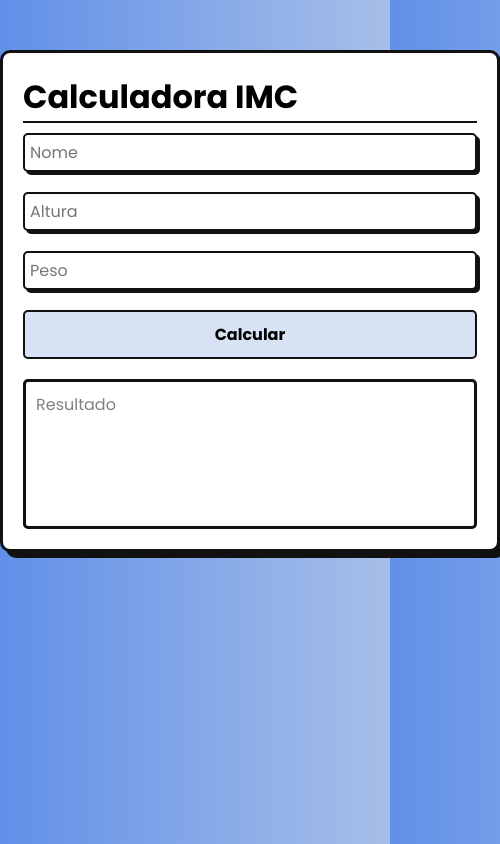
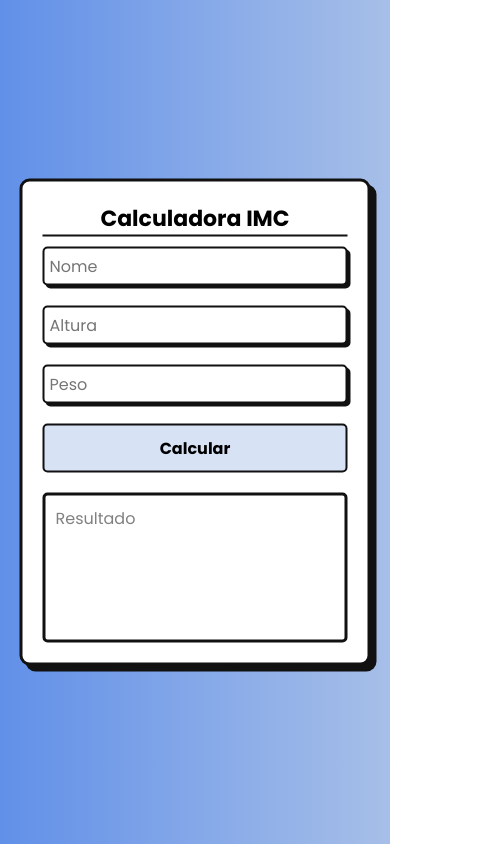
Before and after one commit to matheusfdosan/calculadora-imc, a plain HTML site: page index.html in a window 390 px wide. Shown: the whole page, 500 px wide, since content can reach past the window. Drawn offline with Linux system fonts and the light colour scheme.

Commit message:
:lipstick: put responsiveness

```diff
--- a/style.css
+++ b/style.css
@@ -23,12 +23,16 @@ body {
 
 body {
   font-size: 1.6rem;
-  background-image: linear-gradient(90deg, #6190E8, #A7BFE8);
-  padding-top: 5rem;
+  background-image: linear-gradient(90deg, #6190e8, #a7bfe8);
 }
 
 #calculator {
-  width: 50rem;
+  position: absolute;
+  top: 50%;
+  left: 50%;
+  transform: translate(-50%, -50%);
+  width: 70%;
+  max-width: 50rem;
   height: fit-content;
   margin: auto;
   padding: 2rem;
@@ -81,11 +85,23 @@ button:hover {
   width: 100%;
   height: 15rem;
   margin-top: 2rem;
-  border: .3rem solid #111;
-  border-radius: .5rem;
+  border: 0.3rem solid #111;
+  border-radius: 0.5rem;
   padding: 1rem;
 }
 
 #display > span {
   color: #808080;
 }
+
+@media (max-width: 460px) {
+  #calculator {
+    width: 90%;
+  }
+
+  h1 {
+    font-size: 2.2rem;
+    text-wrap: nowrap;
+    text-align: center;
+  }
+}
```
